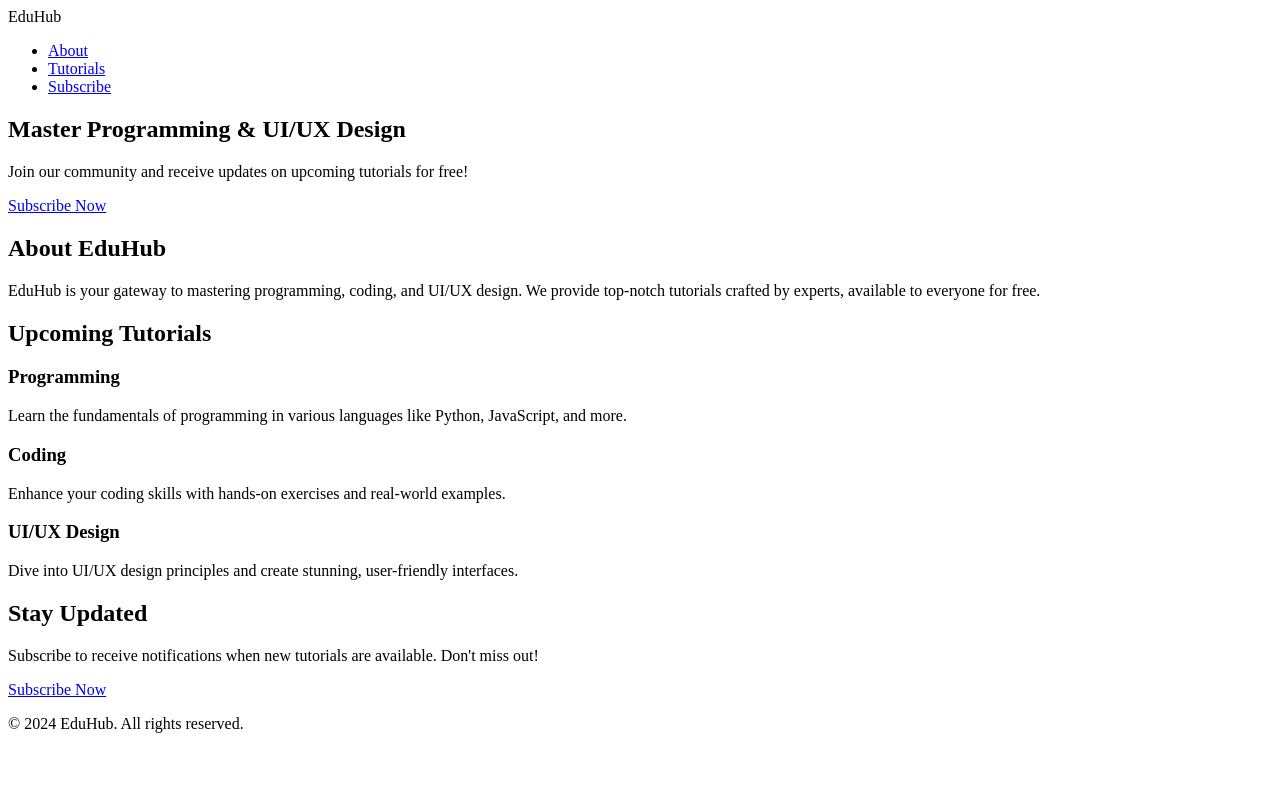
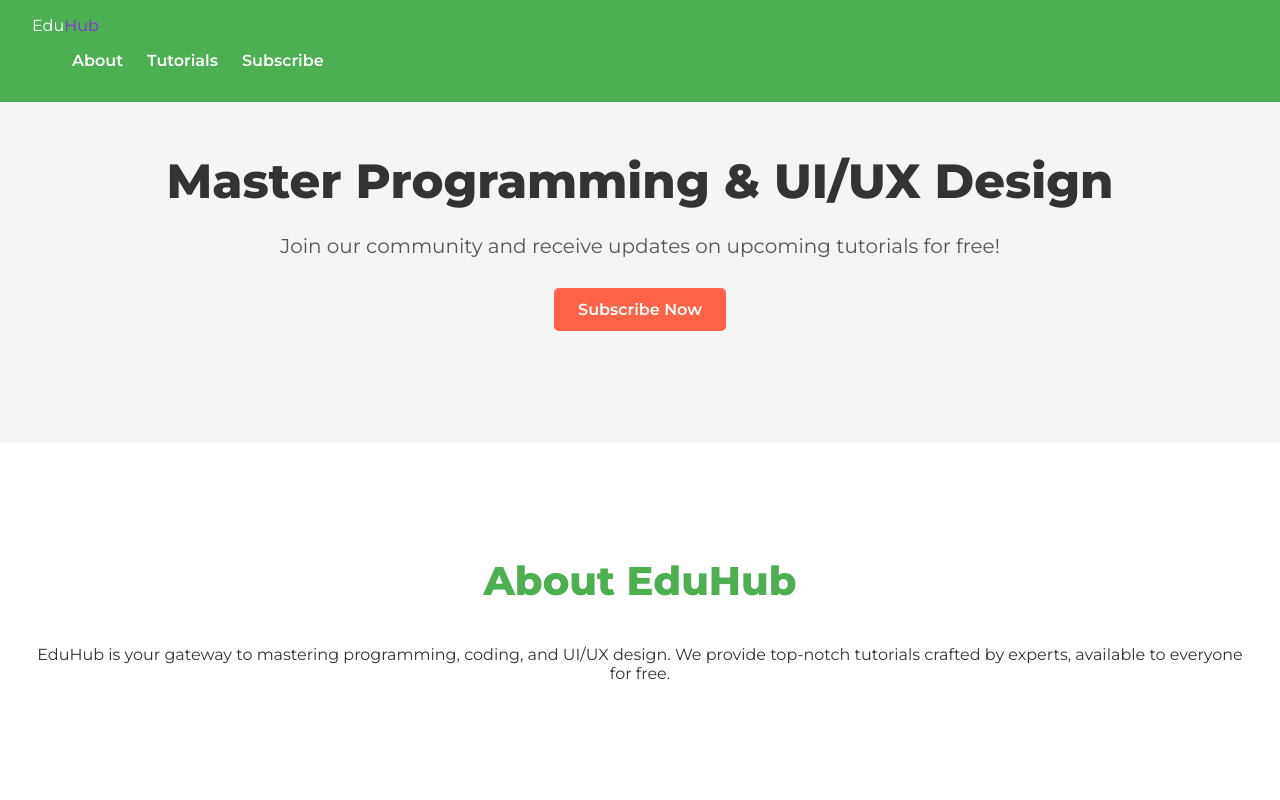
Before and after one commit to aj05hacker/EduHub, a plain HTML site: page index.html in a window 1280 px wide. Shown: the top 800 px of the page. Drawn offline with Linux system fonts and the light colour scheme.

Commit message:
completed

```diff
--- a/index.html
+++ b/index.html
@@ -10,7 +10,7 @@
 <body>
     <header>
         <nav>
-            <div class="logo">EduHub</div>
+            <div class="logo">Edu<span style="color: blueviolet;">Hub</span></div>
             <ul>
                 <li><a href="#about">About</a></li>
                 <li><a href="#tutorials">Tutorials</a></li>
--- /dev/null
+++ b/styles.css
@@ -0,0 +1,197 @@
+/* styles.css */
+body {
+    font-family: 'Montserrat', sans-serif;
+    margin: 0;
+    padding: 0;
+    box-sizing: border-box;
+    color: #333;
+    overflow-x: hidden;
+}
+
+header {
+    background-color: #4CAF50;
+    padding: 1em 2em;
+    display: flex;
+    justify-content: space-between;
+    align-items: center;
+    color: white;
+    position: fixed;
+    width: 100%;
+    top: 0;
+    z-index: 1000;
+}
+
+nav ul {
+    list-style-type: none;
+    display: flex;
+    gap: 1.5em;
+}
+
+nav ul li a {
+    color: white;
+    text-decoration: none;
+    font-weight: 600;
+    transition: color 0.3s ease;
+}
+
+nav ul li a:hover {
+    color: #ff6347;
+}
+
+.hero {
+    background-color: #f5f5f5;
+    padding: 7em 2em;
+    text-align: center;
+    position: relative;
+    overflow: hidden;
+}
+
+.animated-bg {
+    position: absolute;
+    top: 0;
+    left: 0;
+    width: 100%;
+    height: 100%;
+    overflow: hidden;
+    z-index: -1;
+}
+
+.circle {
+    width: 200px;
+    height: 200px;
+    background-color: rgba(76, 175, 80, 0.3);
+    position: absolute;
+    border-radius: 50%;
+    animation: move 20s infinite ease-in-out;
+}
+
+.circle:nth-child(1) {
+    top: 10%;
+    left: 15%;
+}
+
+.circle:nth-child(2) {
+    top: 50%;
+    left: 70%;
+    width: 300px;
+    height: 300px;
+    background-color: rgba(255, 99, 71, 0.3);
+}
+
+.circle:nth-child(3) {
+    top: 70%;
+    left: 25%;
+    width: 150px;
+    height: 150px;
+    background-color: rgba(33, 150, 243, 0.3);
+}
+
+@keyframes move {
+    0%, 100% {
+        transform: translateY(0) rotate(0deg);
+    }
+    50% {
+        transform: translateY(-50px) rotate(45deg);
+    }
+}
+
+.hero h1 {
+    font-size: 3em;
+    margin-bottom: 0.5em;
+    color: #333;
+    animation: fadeInUp 2s ease;
+}
+
+.hero p {
+    font-size: 1.25em;
+    margin-bottom: 1.5em;
+    color: #555;
+    animation: fadeInUp 2.5s ease;
+}
+
+.cta-button {
+    background-color: #ff6347;
+    color: white;
+    padding: 0.75em 1.5em;
+    text-decoration: none;
+    border-radius: 5px;
+    font-weight: 600;
+    animation: fadeInUp 3s ease;
+    display: inline-block;
+}
+
+.about, .tutorials, .subscribe {
+    padding: 5em 2em;
+    text-align: center;
+}
+
+.about h2, .tutorials h2, .subscribe h2 {
+    font-size: 2.5em;
+    margin-bottom: 1em;
+    color: #4CAF50;
+}
+
+.tutorial-grid {
+    display: grid;
+    grid-template-columns: repeat(3, 1fr);
+    gap: 2em;
+    margin-top: 2em;
+}
+
+.tutorial {
+    background-color: #f5f5f5;
+    padding: 2em;
+    border-radius: 10px;
+    box-shadow: 0 4px 6px rgba(0, 0, 0, 0.1);
+    transition: transform 0.3s ease;
+}
+
+.tutorial:hover {
+    transform: translateY(-10px);
+}
+
+.subscribe-button {
+    background-color: #4CAF50;
+    color: white;
+    padding: 0.75em 1.5em;
+    text-decoration: none;
+    border-radius: 5px;
+    font-weight: 600;
+    display: inline-block;
+    margin-top: 1em;
+}
+
+footer {
+    background-color: #333;
+    padding: 1em 2em;
+    text-align: center;
+    color: white;
+    margin-top: 2em;
+}
+
+@keyframes fadeInUp {
+    0% {
+        opacity: 0;
+        transform: translateY(50px);
+    }
+    100% {
+        opacity: 1;
+        transform: translateY(0);
+    }
+}
+
+@media (max-width: 768px) {
+    .tutorial-grid {
+        grid-template-columns: 1fr;
+    }
+}
+
+@media (max-width: 480px) {
+    .hero h1 {
+        font-size: 2em;
+    }
+
+    .hero p {
+        font-size: 1em;
+    }
+}
```
Also changed, not shown: script.js (added, +13 -0 lines).
